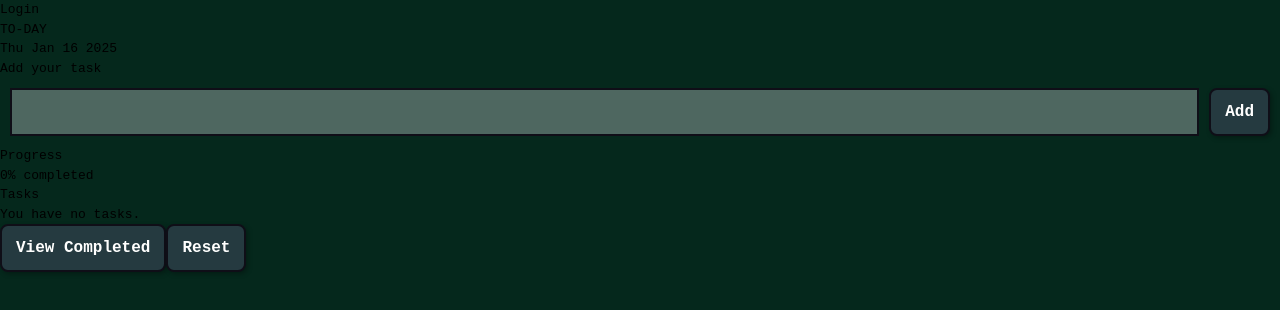
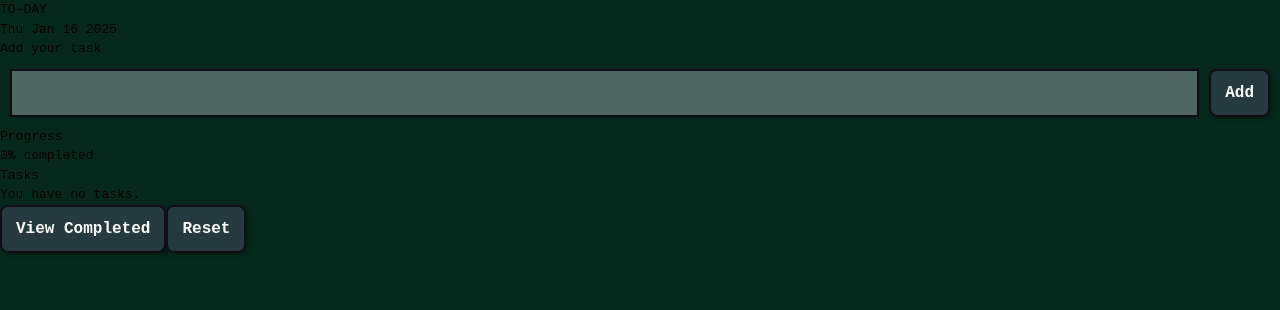
Before and after one commit to aayushiie/to-day, a React (Vite) app: page / in a window 1280 px wide. Shown: the top 310 px of the page. Built offline with nearby package versions, Linux system fonts and the light colour scheme.

Commit message:
removed login page

```diff
--- a/src/components/Navbar.jsx
+++ b/src/components/Navbar.jsx
@@ -7,11 +7,11 @@ const Navbar = () => {
 
     return (
         <>
-            <Link to={'/login'}>
+            {/* <Link to={'/login'}>
                 <button className="mx-2">
                     Login
                 </button>
-            </Link>
+            </Link> */}
             <nav
                 className='flex items-center flex-nowrap text-[#fffffe] border-b-solid border-b-2 rounded-sm border-[#0f0e17] bg-[#05281c]'>
                 <ul className='flex items-center w-full justify-between p-2'>
```
Also changed, not shown: src/App.jsx (+5 -5 lines).
